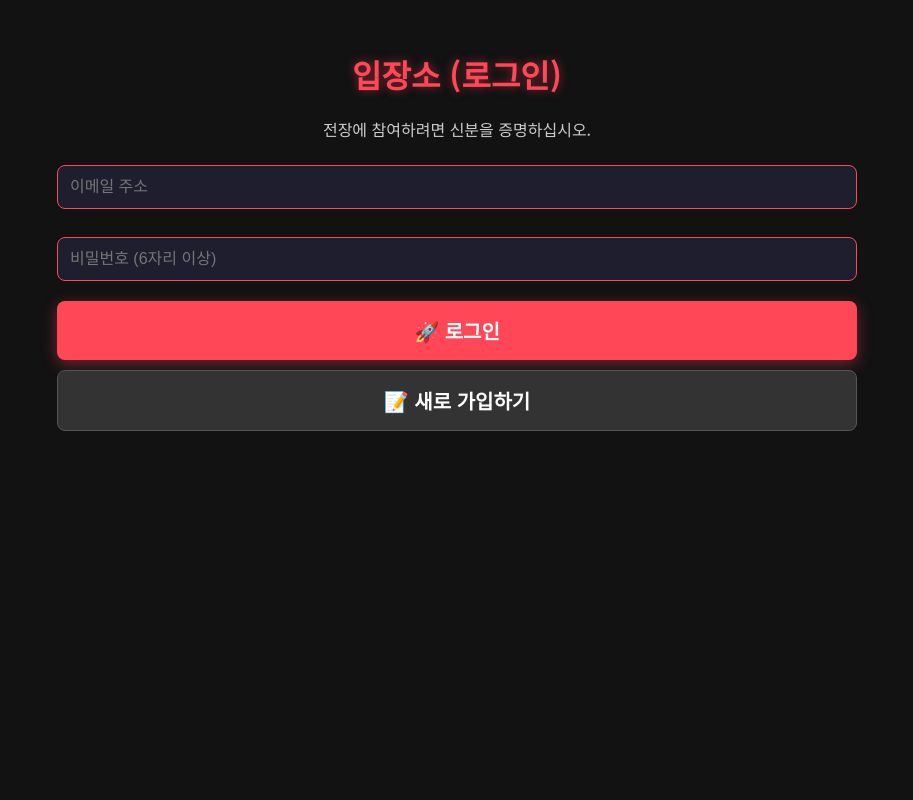
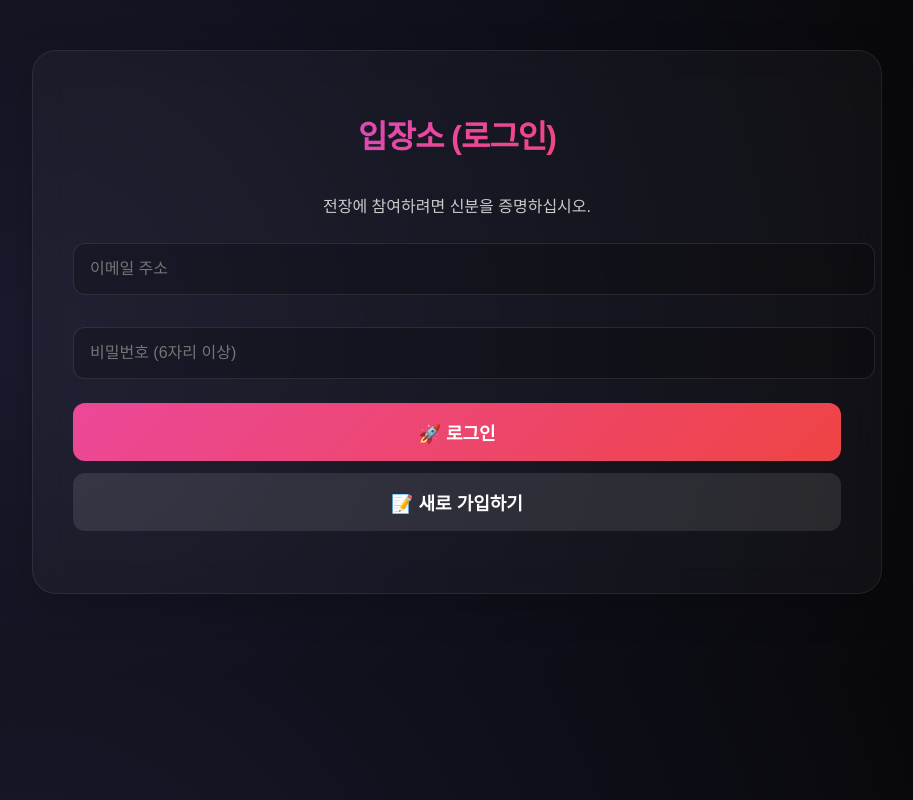
Before and after one commit to rhwk2005-art/textbattle, a website: page public/index.html in a window 1280 px wide. Shown: the whole page, without its empty margins (183-1096 px from the left). Drawn offline with nearby package versions, Linux system fonts and the light colour scheme; a web font is replaced by a local one.

Commit message:
Update index.html

```diff
--- a/public/index.html
+++ b/public/index.html
@@ -5,18 +5,102 @@
     <title>AI 텍스트 배틀 게임</title>
     <script src="https://cdn.jsdelivr.net/npm/@supabase/supabase-js@2"></script>
     <style>
-        @import url('https://fonts.googleapis.com/css2?family=Noto+Sans+KR:wght@400;700;900&display=swap');
-        body { background-color: #121212; color: #ffffff; font-family: 'Noto Sans KR', sans-serif; max-width: 800px; margin: 0 auto; padding: 30px 20px; }
-        h1, h2 { text-align: center; color: #ff4757; text-shadow: 0 0 10px rgba(255, 71, 87, 0.5); margin-bottom: 20px; }
-        input[type="text"], input[type="email"], input[type="password"] { width: 100%; padding: 12px; margin: 8px 0 20px; background-color: #1e1e2f; border: 1px solid #ff4757; color: white; border-radius: 8px; box-sizing: border-box; font-size: 16px; }
-        button { width: 100%; padding: 15px; margin-bottom: 10px; font-size: 20px; font-weight: 900; background-color: #ff4757; color: white; border: none; border-radius: 8px; cursor: pointer; transition: all 0.3s ease; box-shadow: 0 4px 15px rgba(255, 71, 87, 0.4); }
-        button:hover { background-color: #ff6b81; transform: translateY(-3px); box-shadow: 0 6px 20px rgba(255, 71, 87, 0.6); }
-        .secondary-btn { background-color: #333; border: 1px solid #555; box-shadow: none; }
-        .secondary-btn:hover { background-color: #444; }
-        #battleArena { margin-top: 30px; padding: 25px; border: 2px solid #ff4757; background: linear-gradient(135deg, #1e1e2f 0%, #121212 100%); border-radius: 12px; box-shadow: 0 0 20px rgba(255, 71, 87, 0.2); font-size: 16px; line-height: 1.8; display: none; }
-        #characterList { display: grid; grid-template-columns: repeat(auto-fill, minmax(200px, 1fr)); gap: 15px; margin-top: 20px; }
-        .char-card { background-color: #1e1e2f; border: 1px solid #333; padding: 15px; border-radius: 10px; text-align: center; transition: transform 0.2s; }
-        .char-card:hover { transform: scale(1.05); border-color: #ff4757; }
+        /* 1. 최신 트렌드 폰트 'Pretendard' 적용 (토스, 애플 등에서 사용하는 깔끔한 서체) */
+        @import url('https://cdn.jsdelivr.net/gh/orioncactus/pretendard/dist/web/static/pretendard.css');
+
+        /* 2. 심연의 우주 같은 신비로운 오로라 배경 */
+        body {
+            background: radial-gradient(circle at 15% 50%, #1a1a2e, #0f0f1a, #050505);
+            color: #f1f5f9;
+            font-family: 'Pretendard', sans-serif;
+            max-width: 850px;
+            margin: 0 auto;
+            padding: 50px 20px;
+            line-height: 1.6;
+        }
+
+        /* 3. 그라데이션 텍스트 (세련된 포인트 컬러) */
+        h1, h2 {
+            text-align: center;
+            background: linear-gradient(135deg, #a855f7, #ec4899, #ef4444);
+            -webkit-background-clip: text;
+            -webkit-text-fill-color: transparent;
+            font-weight: 800;
+            letter-spacing: -1px;
+            margin-bottom: 30px;
+        }
+
+        /* 4. 글래스모피즘 (반투명 유리 패널 효과) */
+        #authSection, #gameSection > form, #battleArena {
+            background: rgba(255, 255, 255, 0.03);
+            border: 1px solid rgba(255, 255, 255, 0.08);
+            backdrop-filter: blur(16px);
+            -webkit-backdrop-filter: blur(16px);
+            border-radius: 24px;
+            padding: 40px;
+            box-shadow: 0 10px 40px rgba(0, 0, 0, 0.2);
+            margin-bottom: 30px;
+        }
+
+        /* 5. 깔끔한 입력창 */
+        input[type="text"], input[type="email"], input[type="password"] {
+            width: 100%;
+            padding: 16px;
+            margin: 8px 0 24px;
+            background-color: rgba(0, 0, 0, 0.2);
+            border: 1px solid rgba(255, 255, 255, 0.1);
+            color: white;
+            border-radius: 12px;
+            font-size: 16px;
+            outline: none;
+            transition: border 0.3s ease;
+        }
+        input:focus { border-color: #ec4899; } /* 클릭 시 핑크색 테두리 */
+
+        /* 6. 모던한 버튼 디자인 */
+        button {
+            width: 100%;
+            padding: 16px;
+            margin-bottom: 12px;
+            font-size: 18px;
+            font-weight: 700;
+            background: linear-gradient(135deg, #ec4899, #ef4444);
+            color: white;
+            border: none;
+            border-radius: 12px;
+            cursor: pointer;
+            transition: all 0.3s cubic-bezier(0.4, 0, 0.2, 1);
+        }
+        button:hover {
+            transform: translateY(-4px);
+            box-shadow: 0 10px 25px rgba(236, 72, 153, 0.4);
+        }
+
+        /* 보조 버튼 (회색) */
+        .secondary-btn { background: rgba(255, 255, 255, 0.1); box-shadow: none; }
+        .secondary-btn:hover { background: rgba(255, 255, 255, 0.2); box-shadow: none; }
+
+        /* 7. 벤토 박스 (Bento Box) 스타일의 캐릭터 명부 */
+        #characterList {
+            display: grid;
+            grid-template-columns: repeat(auto-fill, minmax(220px, 1fr));
+            gap: 20px;
+            margin-top: 20px;
+        }
+        .char-card {
+            background: rgba(255, 255, 255, 0.03);
+            border: 1px solid rgba(255, 255, 255, 0.08);
+            padding: 24px;
+            border-radius: 20px;
+            text-align: center;
+            backdrop-filter: blur(10px);
+            transition: all 0.3s ease;
+        }
+        .char-card:hover {
+            transform: translateY(-8px);
+            border-color: #a855f7;
+            background: rgba(255, 255, 255, 0.05);
+        }
     </style>
 </head>
 <body>
```
